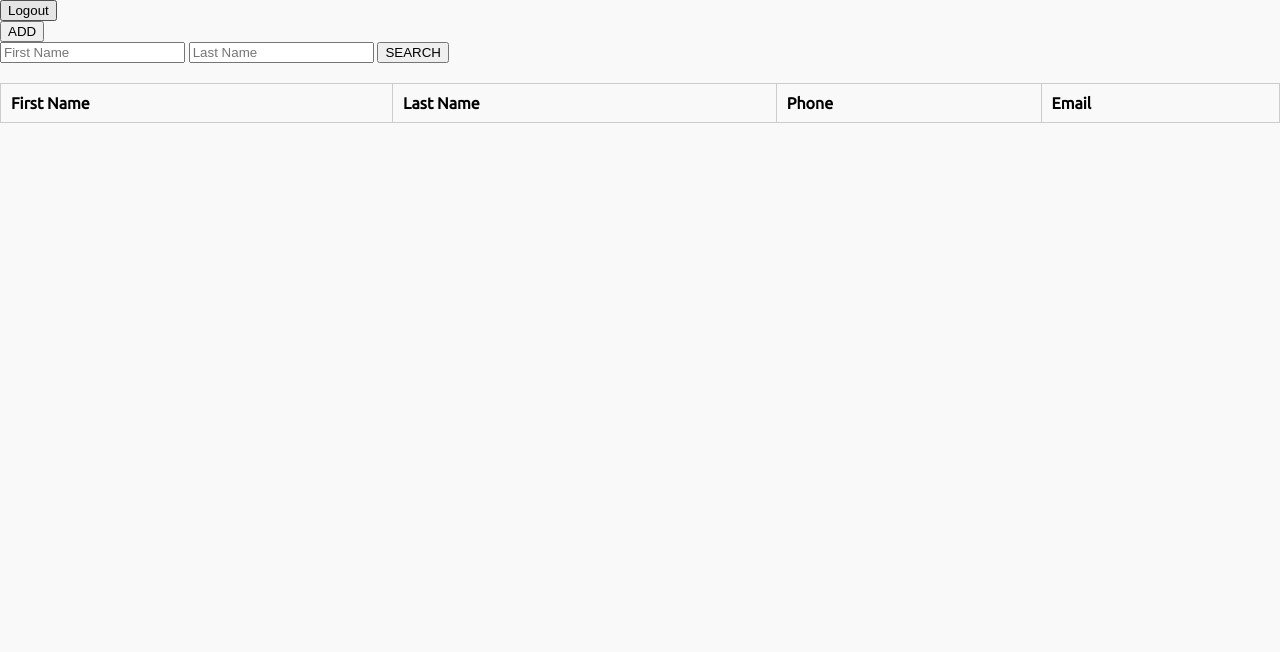
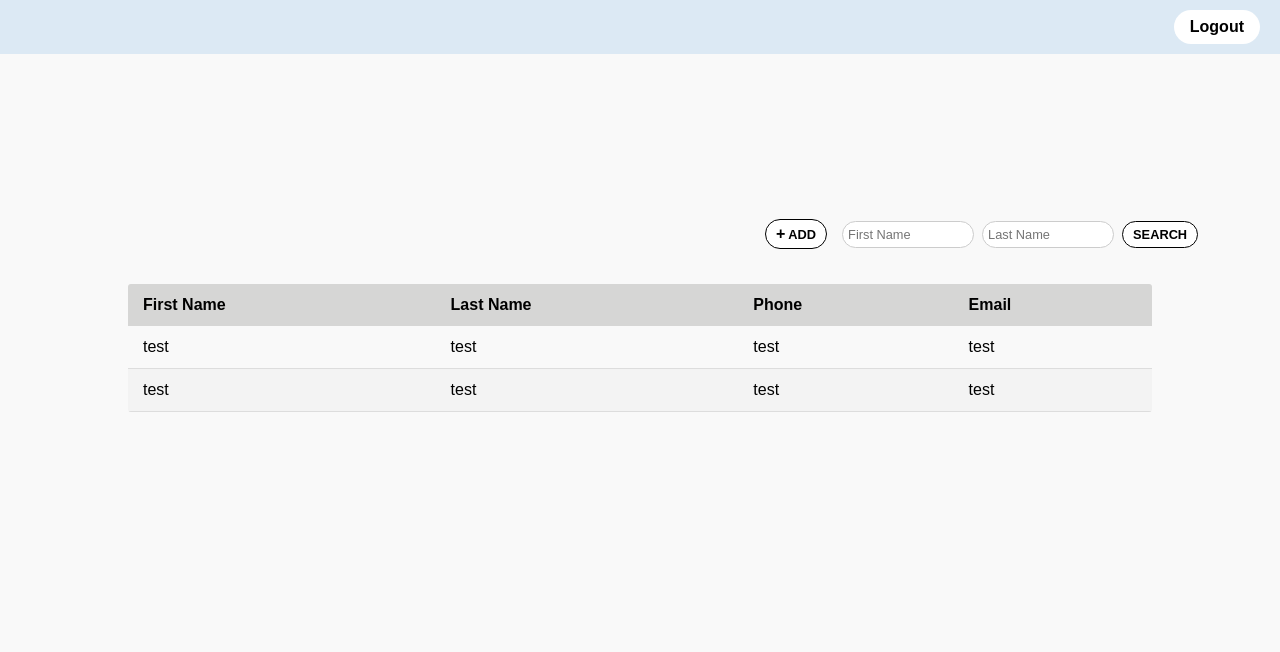
Before and after one commit to PoshuaJaz/COP4331C_SmallProject, a PHP site: page /color.html in a window 1280 px wide. Shown: the top 652 px of the page. Run offline with PHP 8.4, Linux system fonts and the light colour scheme; lists and menus that the app fills with data are empty.

Commit message:
Add CSS to color.html

```diff
--- a/color.html
+++ b/color.html
@@ -20,7 +20,7 @@
 		<div class="search-box">
 			<input type="text" id="searchFirstName" placeholder="First Name">
 			<input type="text" id="searchLastName" placeholder="Last Name">
-			<button onclick="searchContacts()">SEARCH</button>
+			<button class="searchButton" onclick="searchContacts()">SEARCH</button>
 		</div>
 	</div>
 
@@ -34,31 +34,47 @@
 			</tr>
 		</thead>
 		<tbody>
+			<tr>
+				<td>test</td>
+				<td>test</td>
+				<td>test</td>
+				<td>test</td>
+			</tr>
+			<tr>
+				<td>test</td>
+				<td>test</td>
+				<td>test</td>
+				<td>test</td>
+			</tr>
 		</tbody>
 	</table>
 
-	<div class="popup" id="addPopup">
+	<div class="popup addpopup" id="addPopup">
 		<h3>Add Contact</h3>
-		<input type="text" id="addFirstName" placeholder="First Name">
-		<input type="text" id="addLastName" placeholder="Last Name">
-		<input type="text" id="addPhone" placeholder="Phone">
-		<input type="text" id="addEmail" placeholder="Email">
-		<div class="popup-buttons">
-		<button onclick="saveNewContact()">Save</button>
-		<button onclick="closeAddPopup()">Cancel</button>
-		</div>
+		<form id="addContactForm" onsubmit="saveNewContact(event)">
+			<input type="text" id="contactFirstName" name="firstName" placeholder="First Name" required>
+			<input type="text" id="contactLastName" name="lastName" placeholder="Last Name" required>
+			<input type="text" id="contactPhone" name="phone" placeholder="Phone Number" required>
+			<input type="email" id="contactEmail" name="email" placeholder="Email" required>
+			<div class="popup-buttons">
+				<button type="button" class="btn-cancel" onclick="closeAddPopup()">취소</button>
+				<button type="submit" class="btn-save">저장</button>
+			</div>
+		</form>
 	</div>
 
-	<div class="popup" id="editPopup">
+	<div class="popup addpopup" id="editPopup">
 		<h3>Edit Contact</h3>
-		<input type="text" id="editFirstName" placeholder="First Name">
-		<input type="text" id="editLastName" placeholder="Last Name">
-		<input type="text" id="editPhone" placeholder="Phone">
-		<input type="text" id="editEmail" placeholder="Email">
-		<div class="popup-buttons">
-			<button onclick="saveEdit()">Save</button>
-			<button onclick="closeEditPopup()">Cancel</button>
-		</div>
+		<form id="editContactForm" onsubmit="saveEdit(event)">
+			<input type="text" id="editFirstName" name="firstName" placeholder="First Name" required>
+			<input type="text" id="editLastName" name="lastName" placeholder="Last Name" required>
+			<input type="text" id="editPhone" name="phone" placeholder="Phone" required>
+			<input type="email" id="editEmail" name="email" placeholder="Email" required>
+			<div class="popup-buttons">
+				<button type="button" class="btn-cancel" onclick="closeEditPopup()">Cancel</button>
+				<button type="submit" class="btn-save">Save</button>
+			</div>
+		</form>
 	</div>
 
 	<div class="popup" id="deletePopup">
--- a/css/styles.css
+++ b/css/styles.css
@@ -115,17 +93,117 @@ footer a:hover {
     text-decoration: underline;
 }
 
-/* color.html */
-table {
-    width: 100%;
-    margin-top: 20px;
-    border-collapse: collapse;
+.header {
+    display: flex;
+    justify-content: flex-end;
+    align-items: center;
+    padding: 10px 20px;
+    background-color: #b6d2ec6e;
 }
 
-    th, td {
+.loginbutton {
+    background-color: #fff;
+    color: #000000;
+    font-size: 1rem;
+    font-weight: bold;
+    padding: 8px 16px;
+    border: 2px  #000000;
+    border-radius: 20px;
+    cursor: pointer;
+    transition: all 0.3s ease;
+}
+
+.loginbutton:hover {
+    background-color: #000000;
+    color: #fff;
+}
+
+.control-group {
+    display: flex;
+    justify-content: flex-start;
+    align-items: center;
+    gap: 15px;
+    padding: 15px;
+    margin-top: 150px;
+    background-color: #f9f9f9;
+    margin-left: 750px;
+}
+
+.addButton, .searchButton {
+    display: inline-flex;
+    align-items: center;
+    font-size: 0.8rem;
+    font-weight: bold;
+    padding: 5px 10px;
+    border: 1.5px solid #000;
+    border-radius: 15px;
+    background-color: #fff;
+    color: #000;
+    cursor: pointer;
+    gap: 3px;
+    transition: all 0.3s ease;
+}
+
+.addButton:hover, .searchButton:hover {
+    background-color: #000;
+    color: #fff;
+}
+
+.addButton::before {
+    content: '+';
+    font-size: 1rem;
+}
+
+.search-box {
+    display: flex;
+    align-items: center;
+    gap: 8px;
+}
+
+.search-box input {
+    padding: 5px;
+    font-size: 0.8rem;
     border: 1px solid #ccc;
-    padding: 10px;
+    border-radius: 15px;
+    width: 120px;
+}
+
+#contactTable {
+    width: 80%;
+    border-collapse: collapse;
+    margin: 20px auto;
+    font-size: 1rem;
+    font-family: 'Arial', sans-serif;
+    border-radius: 3px;
+    overflow: hidden;
+}
+
+#contactTable thead tr {
+    background: #d6d6d5;
+    color: #000000;
     text-align: left;
+}
+
+#contactTable thead th {
+    padding: 12px 15px;
+}
+
+#contactTable tbody tr {
+    border-bottom: 1px solid #dddddd;
+}
+
+#contactTable tbody tr:nth-of-type(even) {
+    background: #f3f3f3;
+}
+
+#contactTable tbody td {
+    padding: 12px 15px;
+}
+
+#contactTable tbody tr:hover {
+    background: #d1e7fd;
+    color: #333;
+    transition: all 0.3s ease;
 }
 
 .popup {
```
Also changed, not shown: other parts of css/styles.css (+66 -22 lines). Lines whose indentation alone changed are shown as unchanged.
